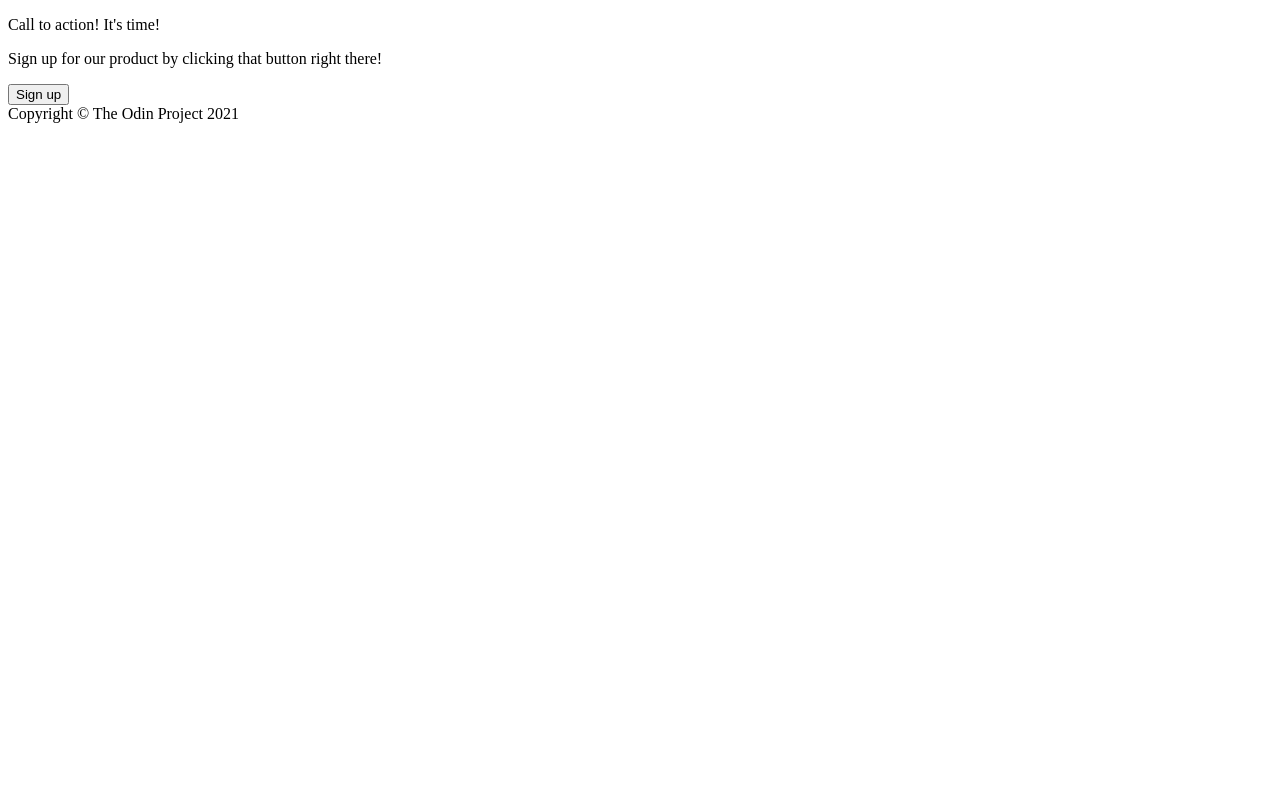
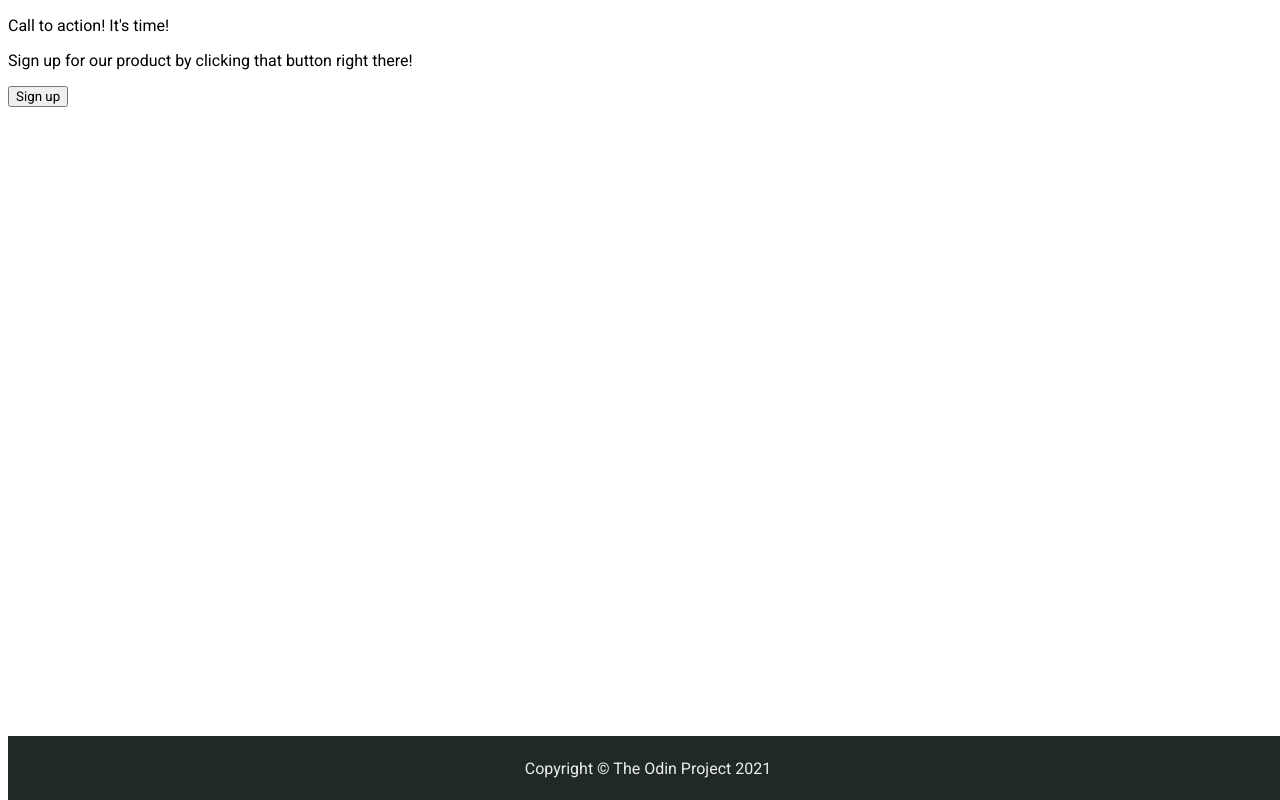
Before and after one commit to PekiPho/landing-page, a plain HTML site: page index.html in a window 1280 px wide. Drawn offline with Linux system fonts and the light colour scheme.

Commit message:
Added footer + Roboto

```diff
--- a/index.html
+++ b/index.html
@@ -4,6 +4,7 @@
     <meta charset="UTF-8">
     <meta name="viewport" content="width=device-width, initial-scale=1.0">
     <link rel="stylesheet" href="style.css">
+    <link href='https://fonts.googleapis.com/css?family=Roboto' rel='stylesheet'>
     <title>Document</title>
 </head>
 <body>
--- a/style.css
+++ b/style.css
@@ -0,0 +1,15 @@
+*{
+    font-family: 'Roboto',sans-serif;
+}
+
+.footer{
+    bottom:0;
+    position:fixed;
+    background-color: #1f2927 ;
+    color:#eee;
+    width:100vw;
+    display:flex;
+    justify-content: center;
+    align-items: center;
+    height:8%;
+}
```
